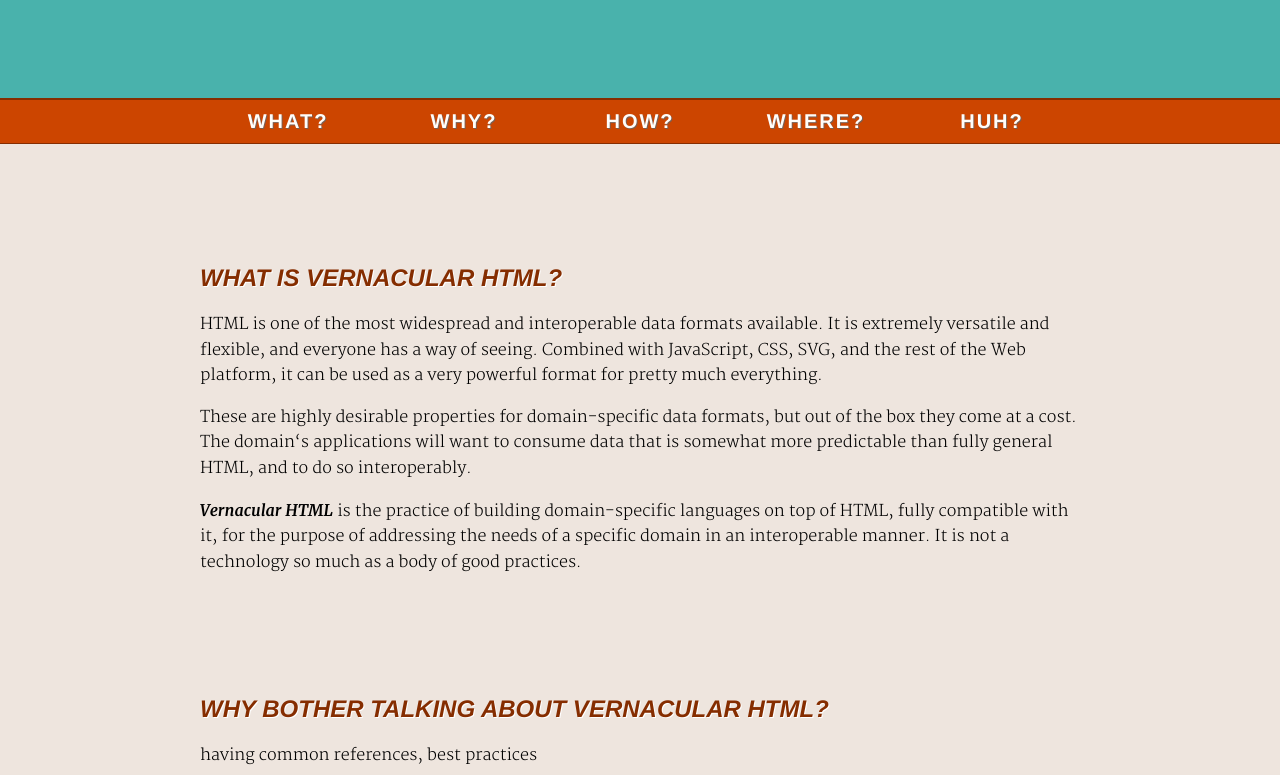
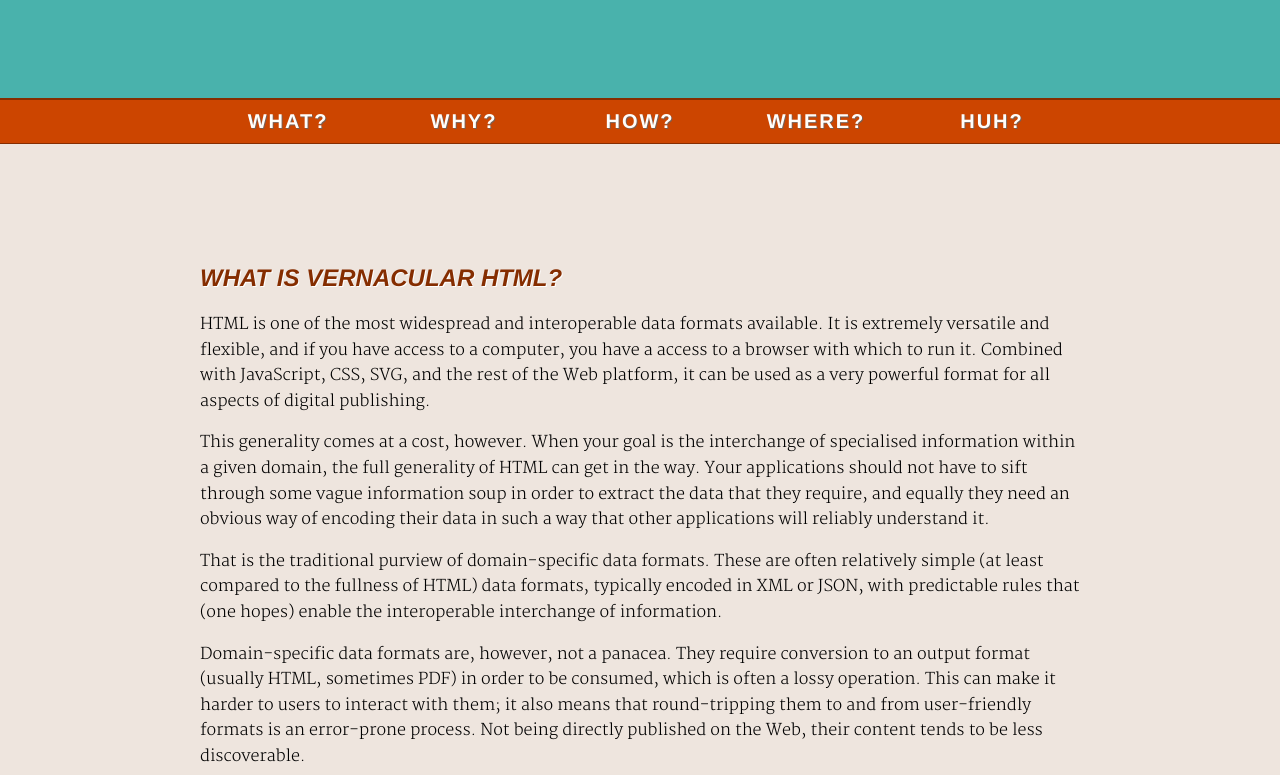
Before and after one commit to scienceai/vernacular.io, a website: page index.html in a window 1280 px wide. Shown: the part 177-952 px from the top of the page. Drawn offline with nearby package versions, Linux system fonts and the light colour scheme.

Commit message:
rewrote intro

```diff
--- a/index.html
+++ b/index.html
@@ -25,26 +25,45 @@
       <h2>What is Vernacular HTML?</h2>
       <p>
         HTML is one of the most widespread and interoperable data formats available. It is extremely
-        versatile and flexible, and everyone has a way of seeing. Combined with JavaScript, CSS,
-        SVG, and the rest of the Web platform, it can be used as a very powerful format for pretty
-        much everything.
+        versatile and flexible, and if you have access to a computer, you have a access to a browser
+        with which to run it. Combined with JavaScript, CSS, SVG, and the rest of the Web platform,
+        it can be used as a very powerful format for all aspects of digital publishing.
       </p>
       <p>
-        These are highly desirable properties for domain-specific data formats, but out of the box
-        they come at a cost. The domain‘s applications will want to consume data that is somewhat
-        more predictable than fully general HTML, and to do so interoperably.
+        This generality comes at a cost, however. When your goal is the interchange of specialised
+        information within a given domain, the full generality of HTML can get in the way. Your
+        applications should not have to sift through some vague information soup in order to extract
+        the data that they require, and equally they need an obvious way of encoding their data in
+        such a way that other applications will reliably understand it.
       </p>
       <p>
-        <dfn id='vernacular-html'>Vernacular HTML</dfn> is the practice of building domain-specific
-        languages on top of HTML, fully compatible with it, for the purpose of addressing the needs
-        of a specific domain in an interoperable manner. It is not a technology so much as a body of
-        good practices.
+        That is the traditional purview of domain-specific data formats. These are often relatively
+        simple (at least compared to the fullness of HTML) data formats, typically encoded in XML or
+        JSON, with predictable rules that (one hopes) enable the interoperable interchange of
+        information.
       </p>
+      <p>
+        Domain-specific data formats are, however, not a panacea. They require conversion to an
+        output format (usually HTML, sometimes PDF) in order to be consumed, which is often a lossy
+        operation. This can make it harder to users to interact with them; it also means that
+        round-tripping them to and from user-friendly formats is an error-prone process. Not being
+        directly published on the Web, their content tends to be less discoverable.
+      </p>
+      <p>
+        “<dfn id='vernacular-html'>Vernacular HTML</dfn>” is the growing practice of creating
+        domain-specific data formats using the HTML platform. Its goal is to enable interoperable,
+        specialised data interchange while retaining as much of HTML's full power as is sensible
+        for the given domain. It is not a technology so much as a body of good practices.
+      </p>
+      <!--
+        - example with recipes
+      -->
     </section>
     <section id='why'>
       <h2>Why bother talking about Vernacular HTML?</h2>
       <p>
-        having common references, best practices
+        having common references, best practices, codigying the space, some things are specific to
+        this process
       </p>
     </section>
     <section id='how'>
@@ -64,6 +83,22 @@
       <p>
 
       </p>
+      <!--
+        Details
+        - GitHub
+        - suggest a new best practice
+        - validation
+        - do I need to validate
+        - how strictly must standards be interpreted
+        XXX
+        - favicon
+        Examples
+        - ReSpec
+        - W3C specs
+        - Scholarly
+        - AMP
+        - versioned HTML
+      -->
     </section>
   </body>
 </html>
```
